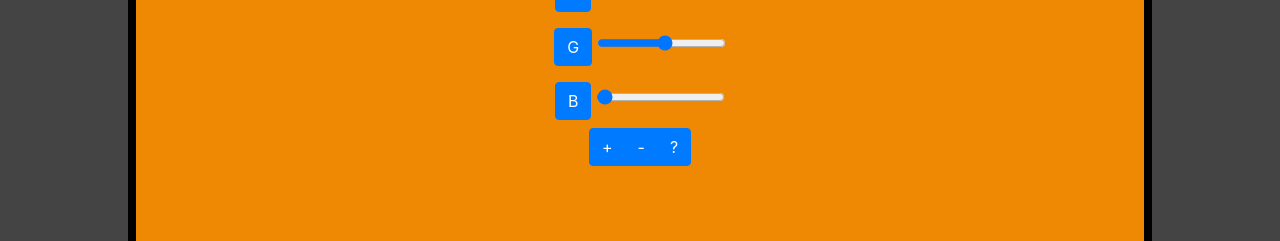
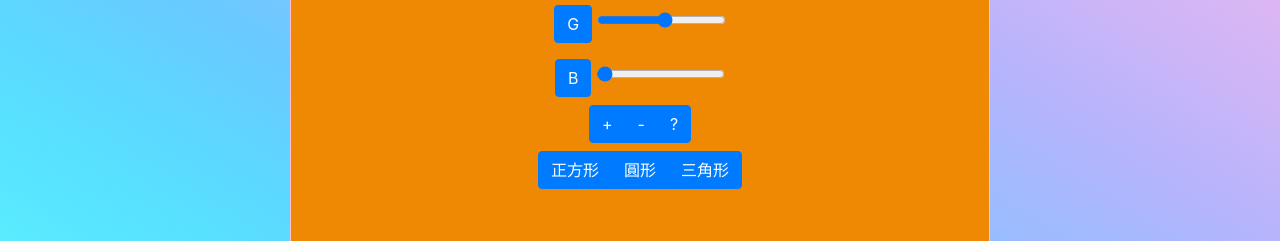
Before and after one commit to ts04670223/homework, a plain HTML site: page 3_ColorSelector/ColorSelector.html in a window 1280 px wide. Shown: the part 334-575 px from the top of the page. Drawn offline with nearby package versions, Linux system fonts and the light colour scheme.

Commit message:
修改ColorSelector內容

```diff
--- a/3_ColorSelector/ColorSelector.html
+++ b/3_ColorSelector/ColorSelector.html
@@ -18,30 +18,44 @@
       align-items: center;
       justify-content: center;
       position: relative;
-      background: rgb(68, 68, 68);
+      background-image: linear-gradient(to left bottom, #ffbee3, #f2baea, #e2b7f1, #ceb5f7, #b5b4fc, #9cbcff, #81c4ff, #69caff, #5bd9ff, #57e6ff, #61f3fd, #76fff5);
     }
 
     div#zone {
-      width: 1024px;
-      height:600px;
+      width: 700px;
+      height: 700px;
       position: absolute;
       border: pink 1px solid;
       text-align: center;
       font-size: 40px;
-      line-height: 300px;
+      line-height: 1100px;
       text-transform: uppercase;
       color: white;
-      border: 8px solid black;
       margin: 10px;
     }
-    .a{
+
+    .a {
       flex-direction: column;
       display: flex;
       align-items: center;
       justify-content: center;
     }
-    .m-2{
+
+    .m-2 {
       z-index: 9;
+    }
+
+    .square {
+      clip-path: polygon(0 0, 100% 0, 100% 100%, 0% 100%);
+    }
+
+    .triangle {
+      clip-path: polygon(50% 0, 50% 0, 100% 100%, 0% 100%);
+    }
+
+    .circle {
+      clip-path: polygon(0 0, 100% 0, 100% 100%, 0% 100%);
+      border-radius: 50%;
     }
   </style>
 </head>
@@ -68,6 +82,11 @@
         onmouseout="clearInterval(run)">
       <input class="btn btn-primary" type="button" value="?" onmousedown="cont('rand')" onmouseup="clearInterval(run)"
         onmouseout="clearInterval(run)">
+    </div>
+    <div class="btn-group mt-2">
+      <input class="btn btn-primary" type="button" title="square" value="正方形" />
+      <input class="btn btn-primary" type="button" title="circle" value="圓形" />
+      <input class="btn btn-primary" type="button" title="triangle" value="三角形" />
     </div>
   </div>
 
@@ -127,6 +146,8 @@
       rgb[clr] = Number(obj.value);
       print_rgb();
     }
+    const zone = document.querySelector("#zone");
+    document.querySelectorAll("input[type=button]").forEach(item => item.onclick = () => zone.className = item.title)
   </script>
 </body>
 
```
Lines whose indentation alone changed are shown as unchanged.
